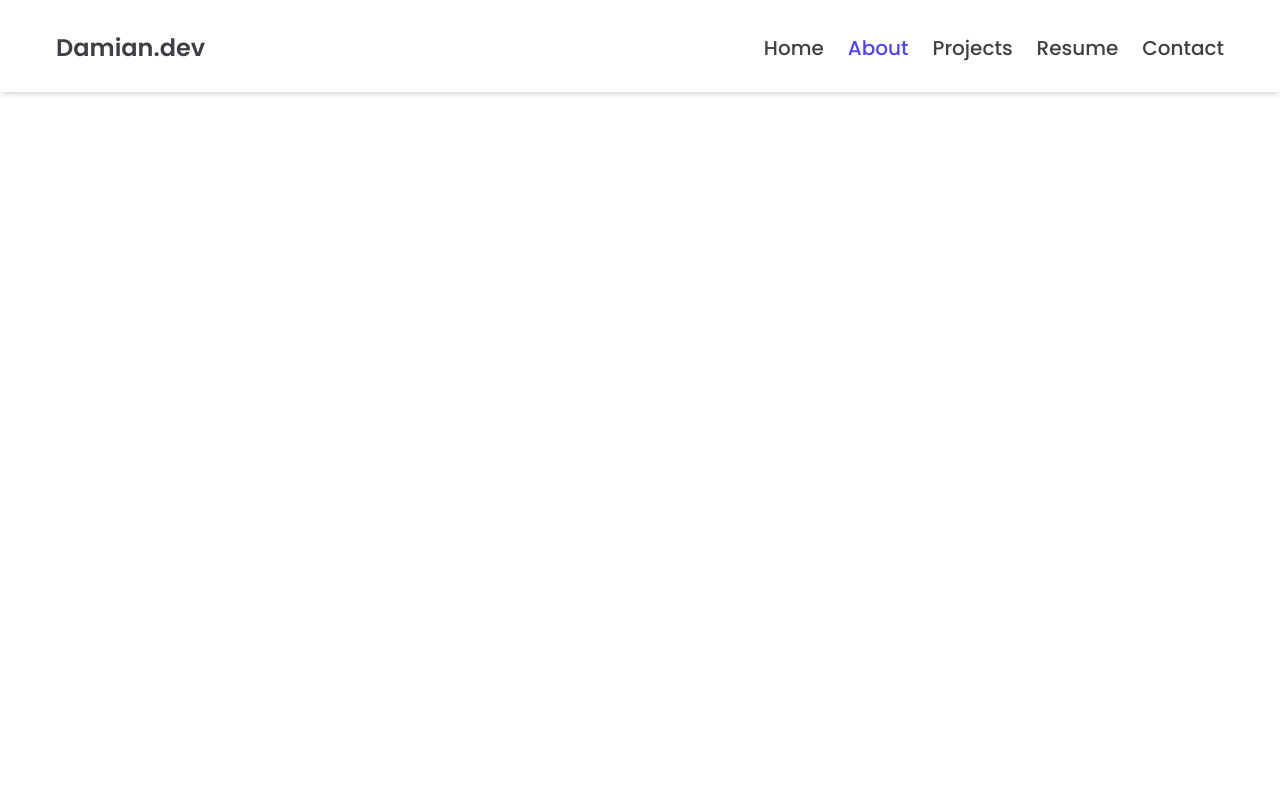
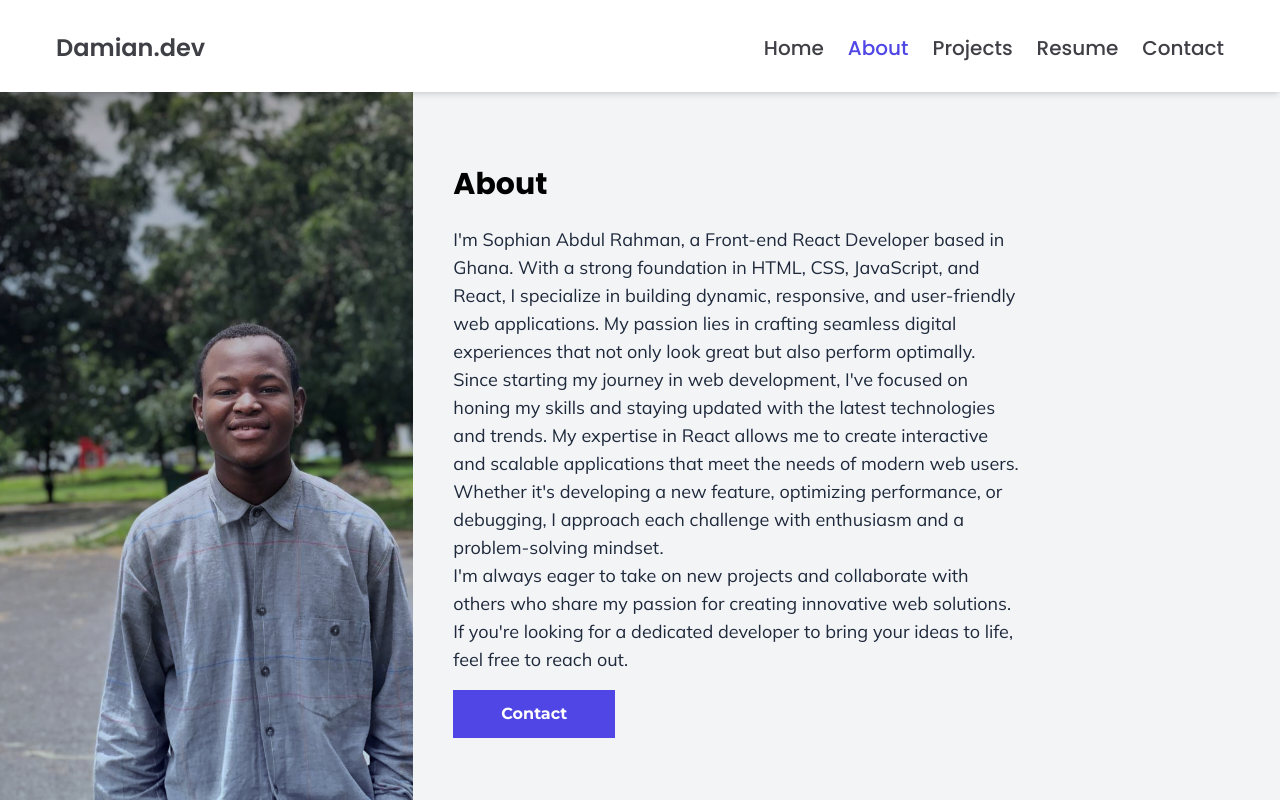
Before and after one commit to Sophianx234/Damian.dev, a React (Vite) app: page /about in a window 1280 px wide. Built offline with nearby package versions, Linux system fonts and the light colour scheme.

Commit message:
implementing about section

```diff
--- a/src/pages/About.jsx
+++ b/src/pages/About.jsx
@@ -1,7 +1,26 @@
+import { Link } from "react-router-dom"
+
 function About() {
     return (
-        <div>
-            About
+        <div className=" md:grid md:grid-cols-[1.5fr_3fr] items-center gap-10 bg-gray-100 ">
+            <div className="bg-gradient-to-b from-stone-600 to-slate-500">
+
+            <img src="./images/damian-10.jpg" alt="not found" className="h-screen w-full object-cover mix-blend-overlay" />
+            </div>
+            <div className="mt-16">
+                <h1 className="text-3xl font-bold mb-6 mt-10">About</h1>
+                <p className="font-[Mulish] w-[38rem] sm:pr-10 text-lg text-slate-800 ">
+
+I'm Sophian Abdul Rahman, a Front-end React Developer based in Ghana. With a strong foundation in HTML, CSS, JavaScript, and React, I specialize in building dynamic, responsive, and user-friendly web applications. My passion lies in crafting seamless digital experiences that not only look great but also perform optimally.
+<br />
+Since starting my journey in web development, I've focused on honing my skills and staying updated with the latest technologies and trends. My expertise in React allows me to create interactive and scalable applications that meet the needs of modern web users. Whether it's developing a new feature, optimizing performance, or debugging, I approach each challenge with enthusiasm and a problem-solving mindset.
+<br />
+I'm always eager to take on new projects and collaborate with others who share my passion for creating innovative web solutions. If you're looking for a dedicated developer to bring your ideas to life, feel free to reach out.
+
+                </p>
+                <Link className="mt-4 inline-block bg-secondary-purple px-12 py-3 font-[Montserrat] font-bold text-white z-0 " to='/contact'>Contact</Link>
+            </div>
+
         </div>
     )
 }
```
